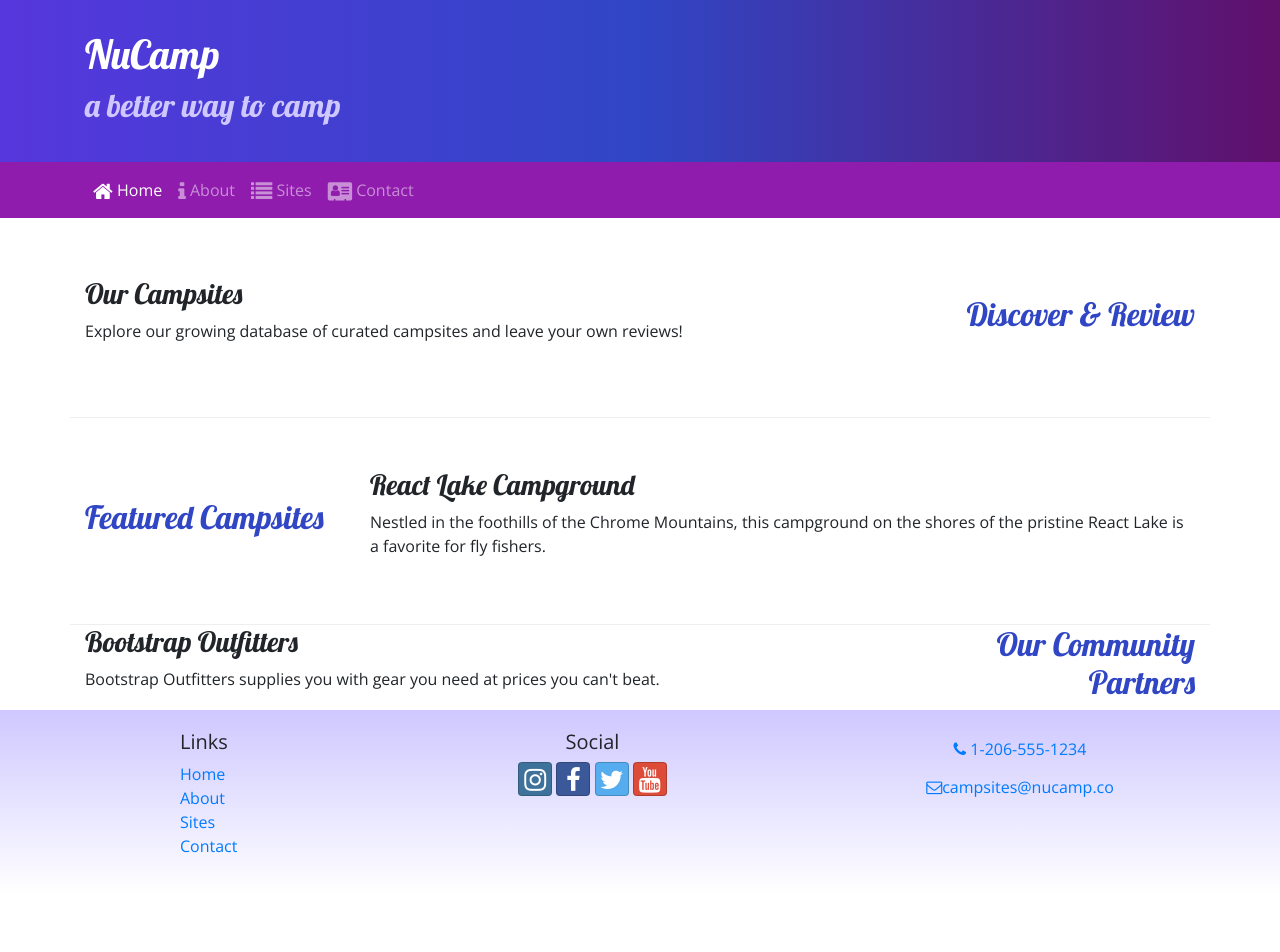
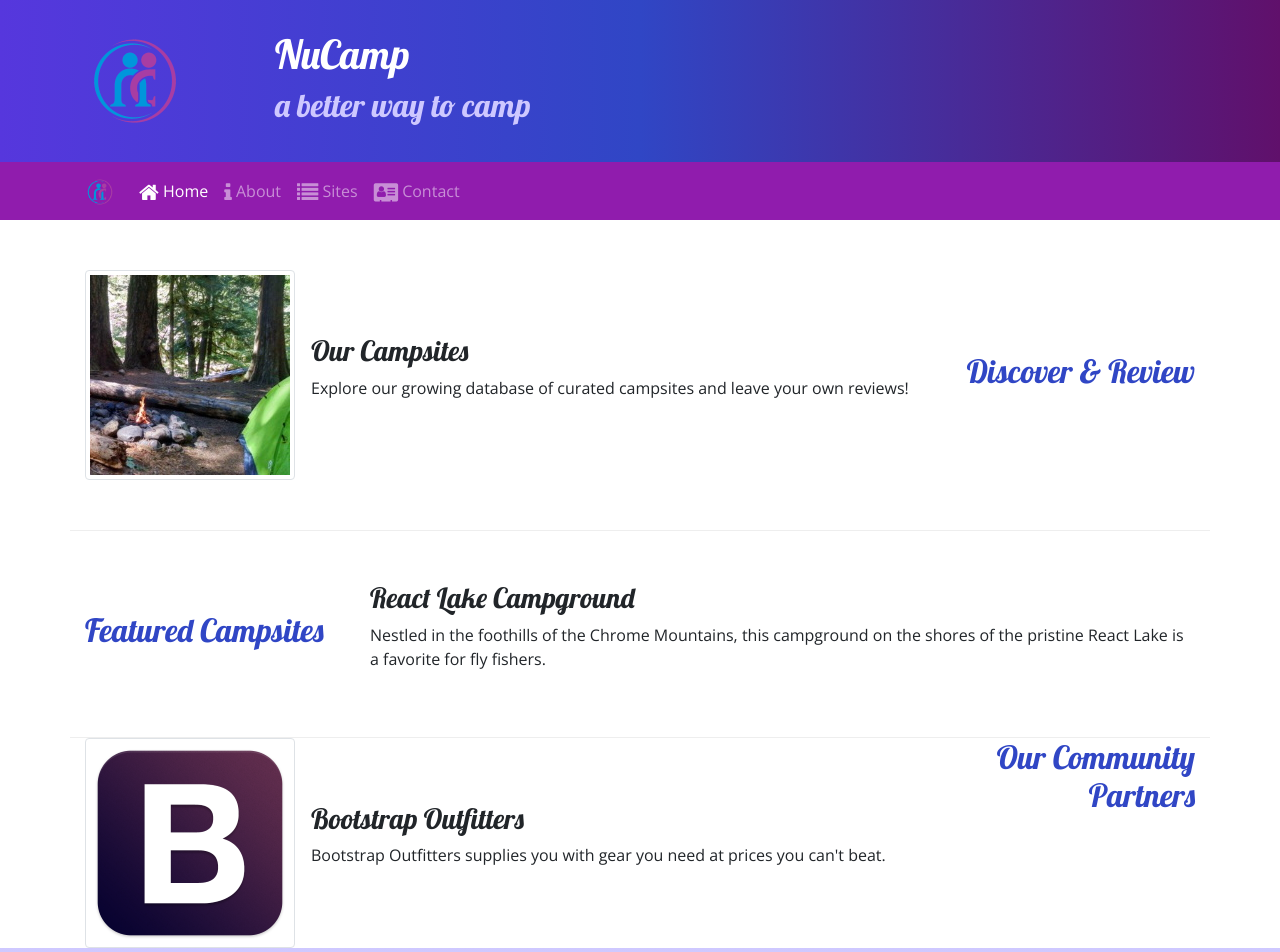
Before and after one commit to jpaaga/NucampSite, a website: page index.html in a window 1280 px wide. Shown: the top 952 px of the page. Before the commit the page ends 894 px from the top, so only its background shows below. Drawn offline with nearby package versions, Linux system fonts and the light colour scheme.

Commit message:
Images and Media

```diff
--- a/index.html
+++ b/index.html
@@ -20,6 +20,9 @@
     <header class="jumbotron jumbotron-fluid">
         <div class="container">
             <div class="row align-items-center">
+                <div class="col-4 sm-3 col-md-2 align-self-center">
+                    <img src="img/logo.png" class="img-fluid"/>
+                </div>
                 <div class="col">
                     <h1>NuCamp</h1>
                     <h2>a better way to camp</h2>
@@ -30,7 +33,8 @@
 
     <nav class="navbar navbar-expand-sm navbar-dark sticky-top">
         <div class="container">
-            <button class="navbar-toggler ml-auto" type="button" data-toggle="collapse" data-target="#nucampNavbar">
+            <a class="navbar-brand" href="#"><img src="img/logo.png" height="30" width="30"/> </a>
+            <button class="navbar-toggler" type="button" data-toggle="collapse" data-target="#nucampNavbar">
                 <span class="navbar-toggler-icon"></span>
             </button>
             <div class="collapse navbar-collapse" id="nucampNavbar">
@@ -50,8 +54,13 @@
                 <h2 class="text-sm-right">Discover & Review</h2>
             </div>
             <div class="col">
+                <div class="media">
+                     <img class="d-flex mr-3 img-thumbnail" src="img/breadcrumb-trail-thumb.jpg" alt="Breadcrumb Trail"/>
+                     <div class="media-body align-self-center">
                         <h3>Our Campsites</h3>
                         <p class="d-none d-sm-block">Explore our growing database of curated campsites and leave your own reviews!</p>
+                    </div>
+                </div>
             </div>
         </div>
 
@@ -70,8 +79,13 @@
                 <h2 class="text-sm-right">Our Community Partners</h2>
              </div>
              <div class="col">
+                 <div class="media">
+                     <img class="d-flex mr-3 img-thumbnail" src="img/bootstrap-thumb.png" alt="Bootstrap Outfitters"/>
+                     <div class="media-body align-self-center">
                         <h3>Bootstrap Outfitters</h3>
                         <p class="d-none d-sm-block">Bootstrap Outfitters supplies you with gear you need at prices you can't beat.</p>
+                    </div>
+                </div>
              </div>
         </div>
      </div>
```
Also changed, not shown: aboutus.html (+5 -1 lines), contactus.html (+5 -1 lines), img/bootstrap-thumb.png (added), img/breadcrumb-trail-thumb.jpg (added), img/breadcrumb-trail.jpg (added), img/chrome-river-thumb.jpg (added), img/chrome-river.jpg (added), img/logo.png (added), img/react-lake-thumb.jpg (added), img/react-lake.jpg (added), 1 other file. Lines whose indentation alone changed are shown as unchanged.
